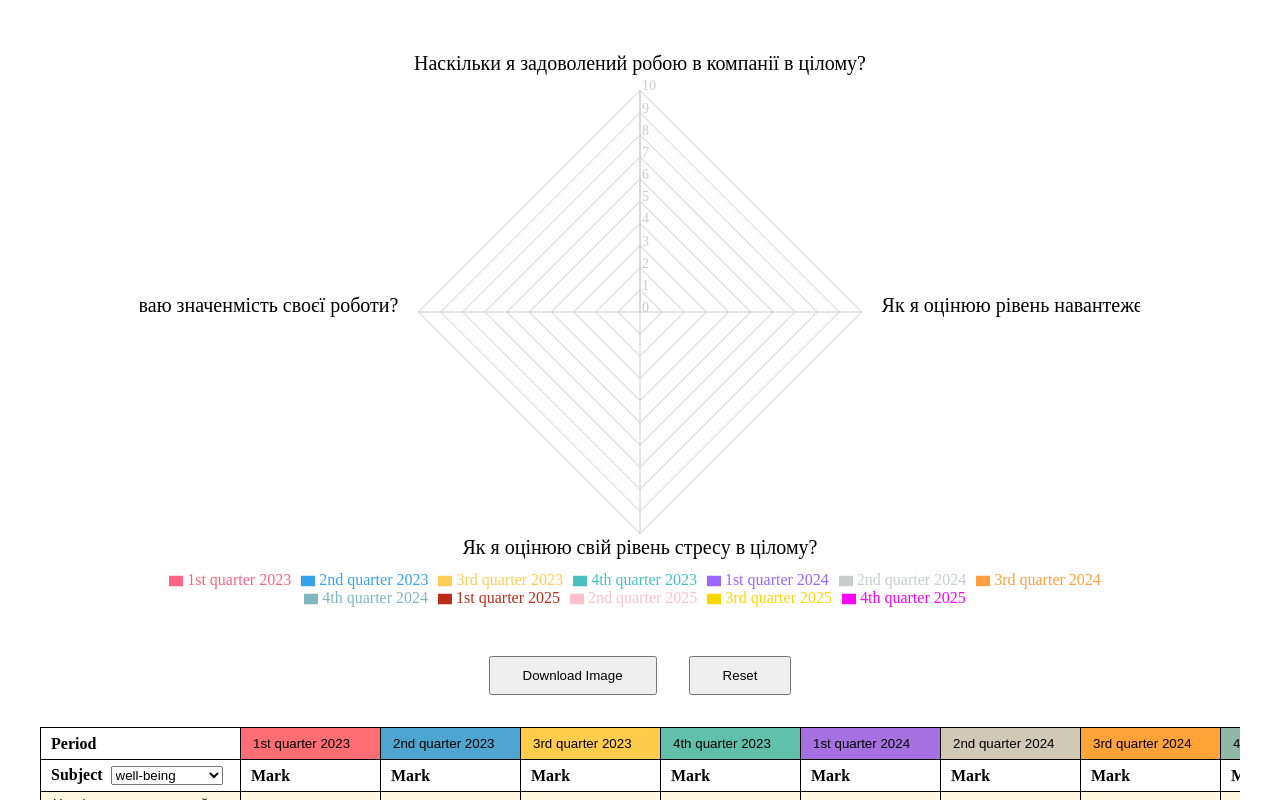
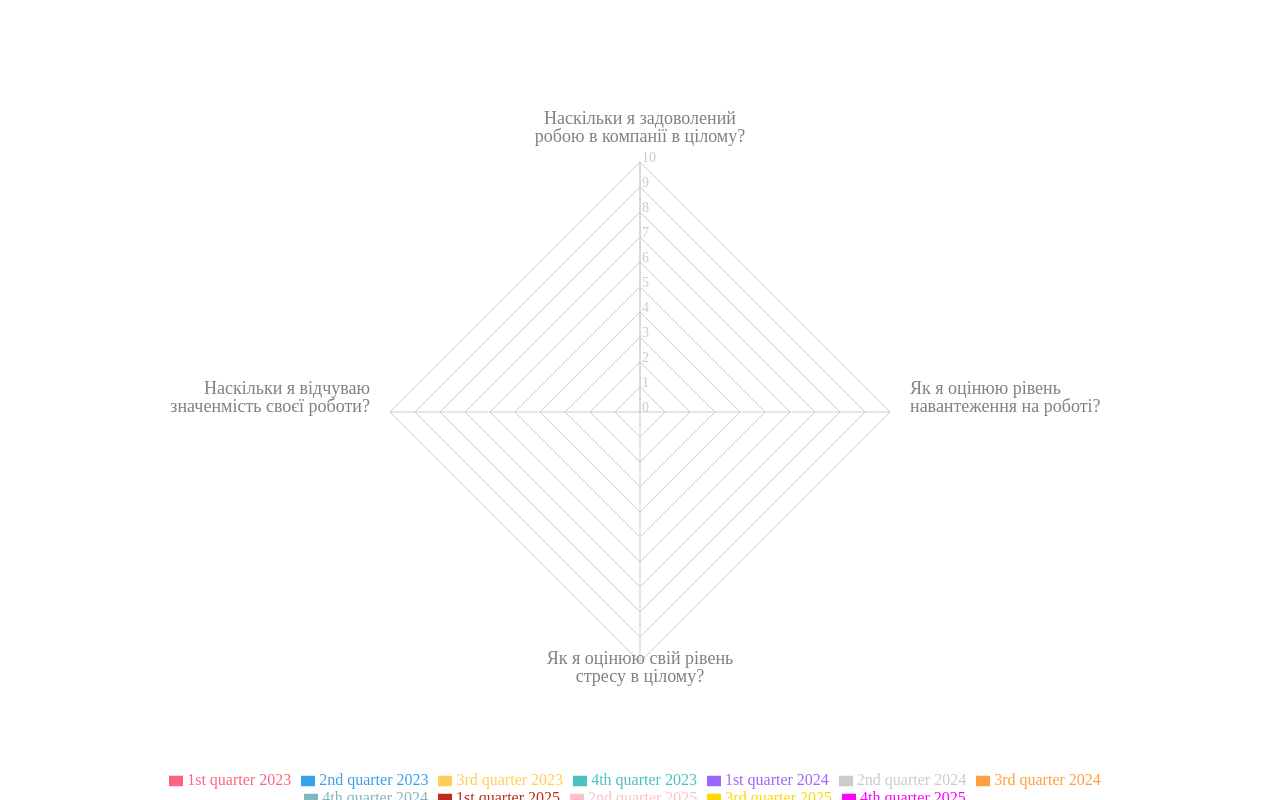
Before and after one commit to a1exalexander/performance-diagram, a React (Vite) app: page / in a window 1280 px wide. Shown: the top 800 px of the page. Built offline with nearby package versions, Linux system fonts and the light colour scheme.

Commit message:
Refactor code structure for improved readability and maintainability

```diff
--- a/src/App.module.css
+++ b/src/App.module.css
@@ -22,7 +22,7 @@
 .th, .td {
   min-width: 140px;
   &:first-child {
-    min-width: 200px;
+    min-width: 400px;
   }
 }
 
@@ -51,7 +51,9 @@
   border-radius: 0px;
   padding: 0 12px;
   background-color: rgba(255, 191, 0, 0.12);
-
+  text-overflow: ellipsis;
+  overflow: hidden;
+  white-space: nowrap;
 }
 
 .chartWrapper {
--- a/src/App.tsx
+++ b/src/App.tsx
@@ -7,6 +7,7 @@ import {
   PolarGrid,
   PolarAngleAxis,
   PolarRadiusAxis,
+  ResponsiveContainer,
 } from "recharts";
 import { useBoolean, useLocalStorage, useTimeout } from "usehooks-ts";
 import { addQuarters, format, startOfYear } from "date-fns";
@@ -143,10 +144,10 @@ function App() {
   return (
     <main className={styles.container}>
       <div className={styles.chartWrapper} ref={chartRef}>
+        <ResponsiveContainer width={1000} height={800}>
           <RadarChart
             className={styles.chart}
-          width={1000}
-          height={600}
+            outerRadius={250}
             data={data}
           >
             <PolarGrid />
@@ -163,7 +164,8 @@ function App() {
             <PolarAngleAxis
               dataKey="subject"
               tickSize={20}
-            tick={{ fontSize: "20px", fill: "black" }}
+              width={200}
+              tick={{ fontSize: "18px" }}
             />
             <Legend />
             {map(activePeriods, (period, idx) => {
@@ -181,6 +183,7 @@ function App() {
               );
             })}
           </RadarChart>
+        </ResponsiveContainer>
       </div>
       <div className={styles.buttons}>
         <button className={styles.button} onClick={onDownloadImage}>
```
Also changed, not shown: 2 other files (tests, documents, lock files or other folders). Lines whose indentation alone changed are shown as unchanged.
